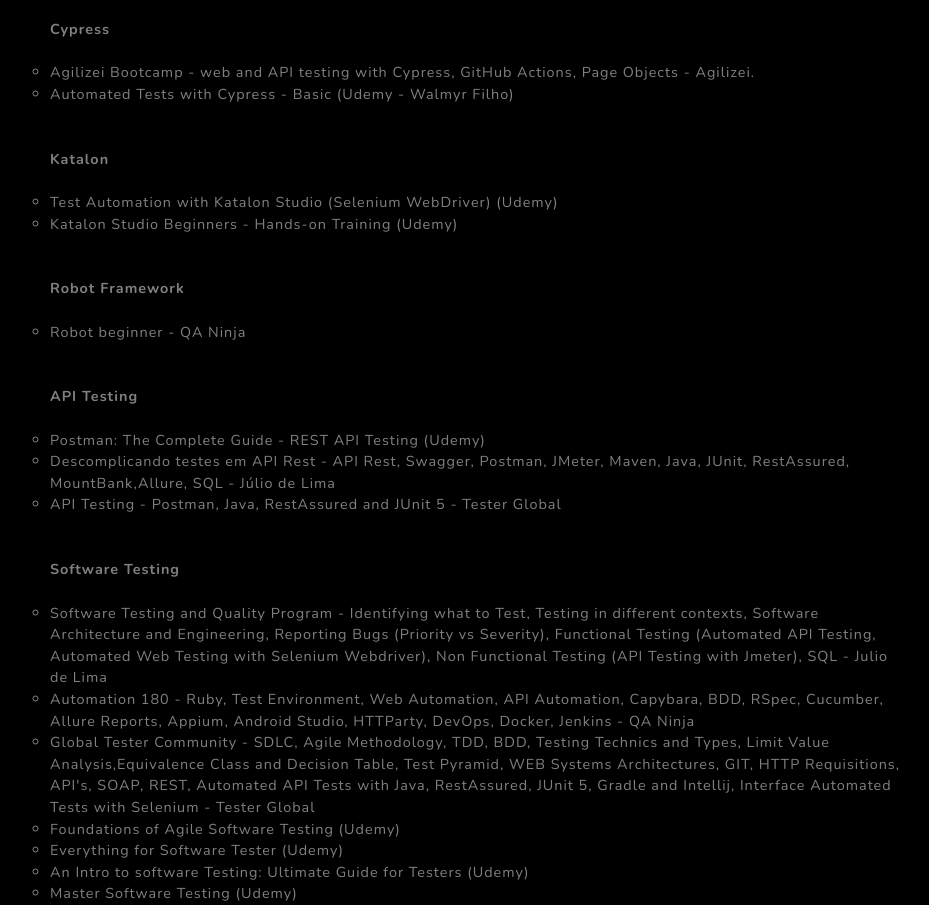
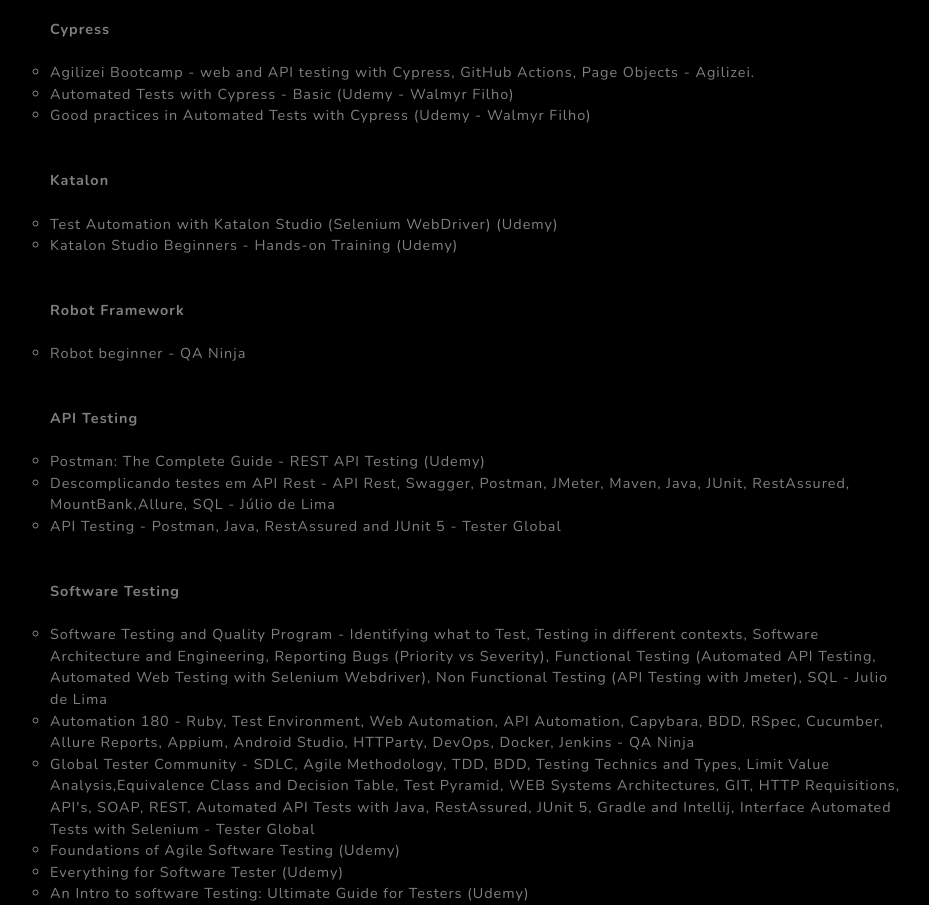
Before and after one commit to sandra-lourenco/cv, a plain HTML site: page index.html in a window 1280 px wide. Shown: the part 2467-3372 px from the top of the page, without its empty margins (180-1109 px from the left). Drawn offline with nearby package versions, Linux system fonts and the light colour scheme.

Commit message:
adding course

```diff
--- a/index.html
+++ b/index.html
@@ -139,9 +139,11 @@
 <br>
 <br>
 
-                                                                         <li>Agilizei Bootcamp - web and API testing with Cypress, GitHub Actions, Page Objects - Agilizei.</li>
+<li>Agilizei Bootcamp - web and API testing with Cypress, GitHub Actions, Page Objects - Agilizei.</li>
 
 <li>Automated Tests with Cypress - Basic (Udemy - Walmyr Filho)</li>
+<li>Good practices in Automated Tests with Cypress (Udemy - Walmyr Filho)</li>
+
 
 <br>
 <br>
```
